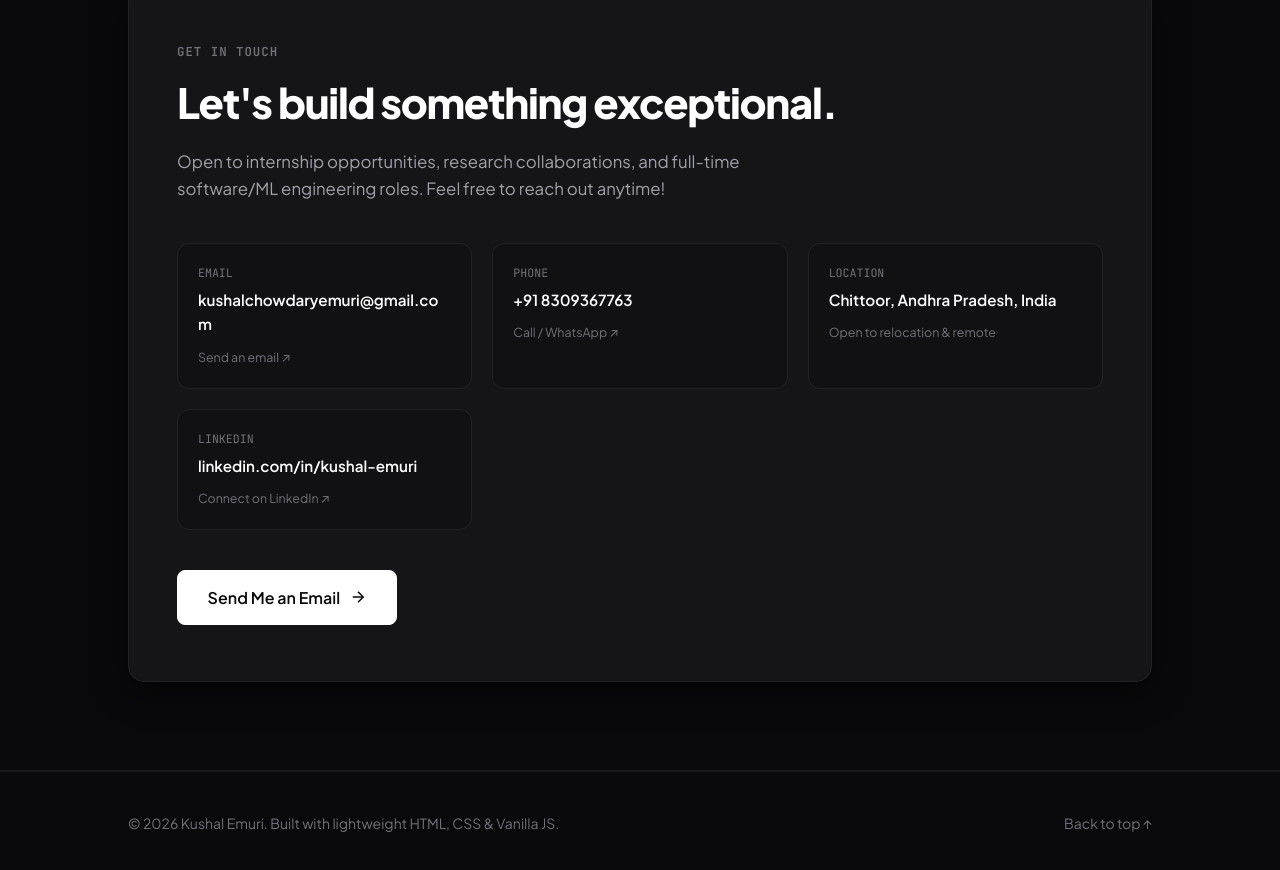
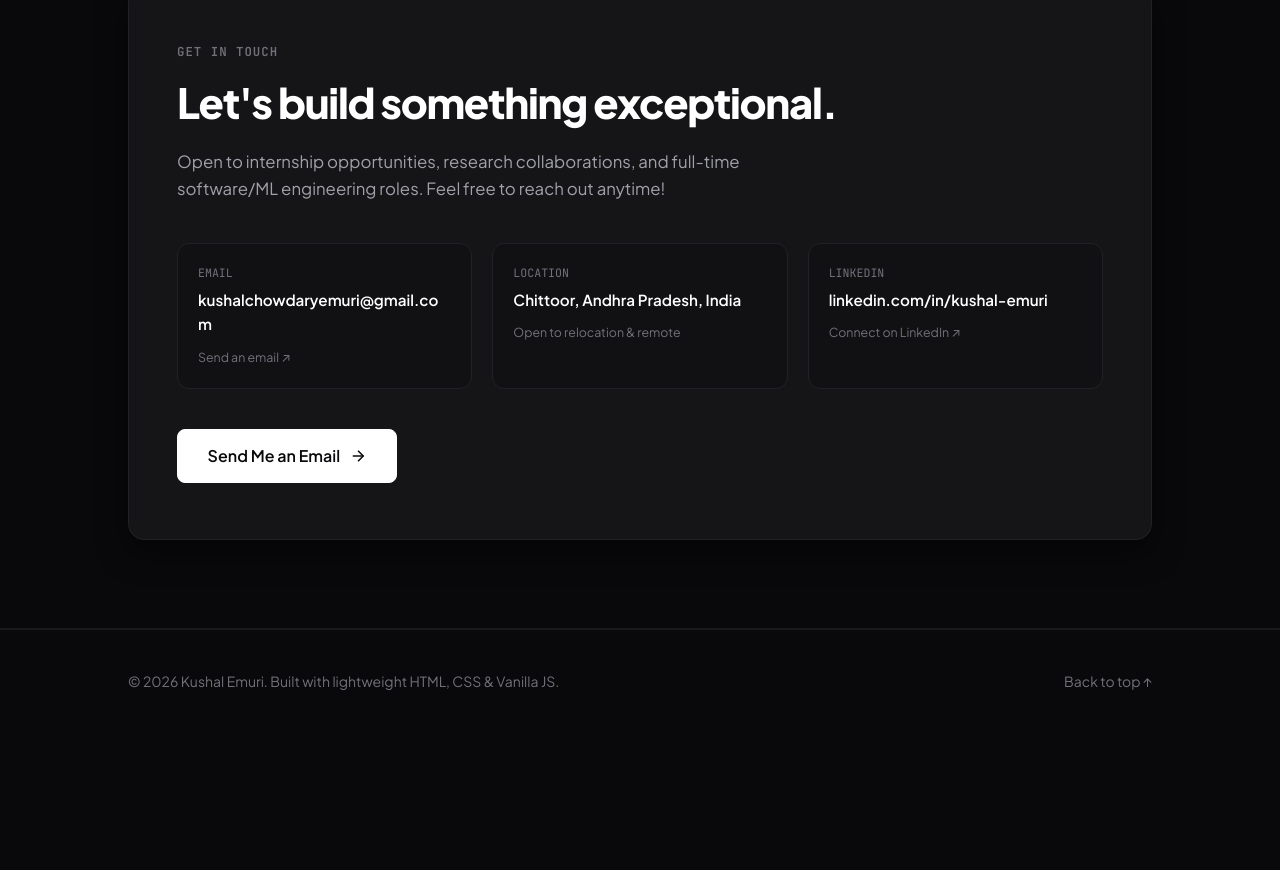
Before and after one commit to kushalemuri18/kushalemuri18.github.io, a plain HTML site: page index.html in a window 1280 px wide. Shown: the part 5669-6539 px from the top of the page. After the commit the page ends 6402 px from the top, so only its background shows below. Drawn offline with Linux system fonts and the light colour scheme.

Commit message:
Add files via upload

```diff
--- a/index.html
+++ b/index.html
@@ -580,11 +580,6 @@
               <span class="tile-action">Send an email ↗</span>
             </a>
 
-            <a href="tel:+918309367763" class="contact-link-tile">
-              <span class="tile-label">Phone</span>
-              <span class="tile-val">+91 8309367763</span>
-              <span class="tile-action">Call / WhatsApp ↗</span>
-            </a>
 
             <div class="contact-link-tile">
               <span class="tile-label">Location</span>
```
